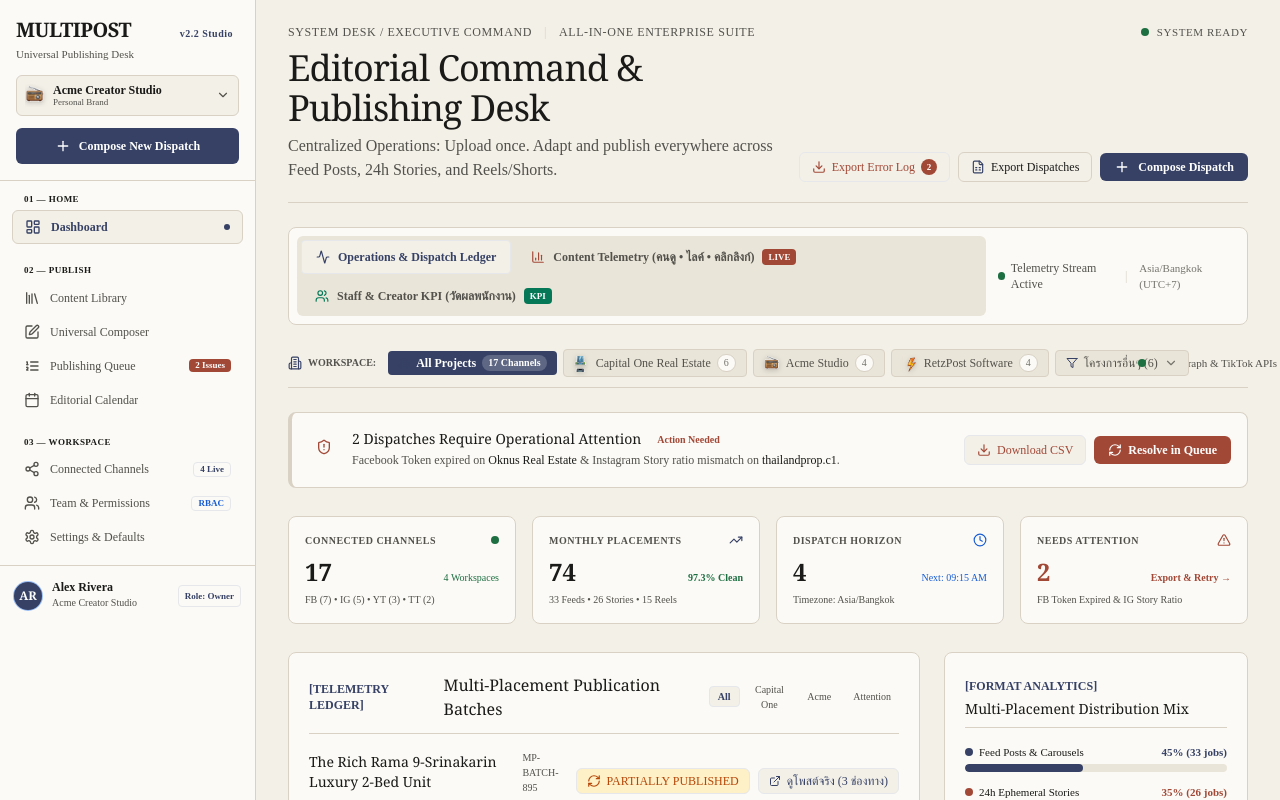
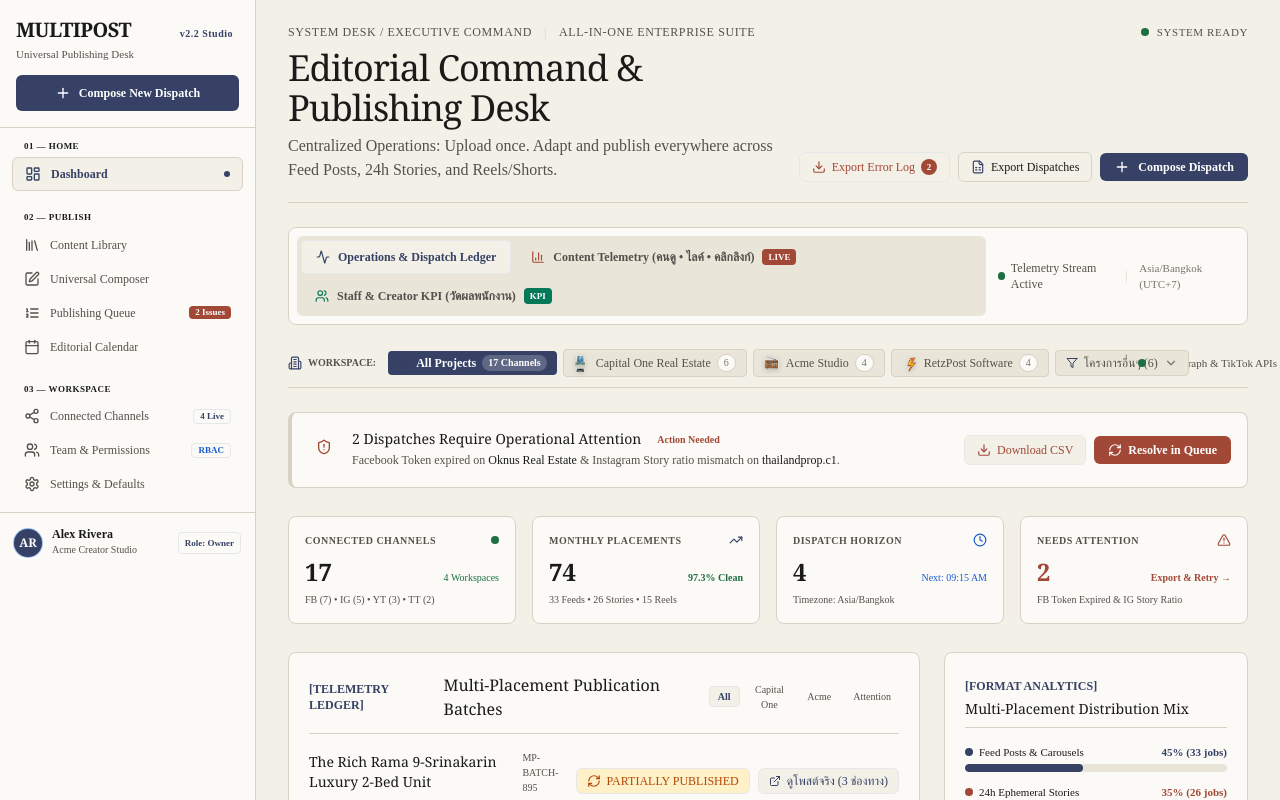
Before and after one commit to nopparat-cysit/retzpost, a Next.js app: page / in a window 1280 px wide. Shown: the top 800 px of the page. Built offline with nearby package versions, Linux system fonts and the light colour scheme.

Commit message:
refactor(ui): remove redundant workspace switcher dropdown from sidebar for a cleaner layout

```diff
--- a/src/components/layout/app-shell.tsx
+++ b/src/components/layout/app-shell.tsx
@@ -14,7 +14,6 @@
   Menu,
   X,
   Plus,
-  ChevronDown,
   Check,
   Building2,
   Sparkles,
@@ -47,7 +46,6 @@
   const pathname = usePathname();
   const [isMobileMenuOpen, setIsMobileMenuOpen] = useState(false);
   const [activeWorkspaceId, setActiveWorkspaceId] = useState('ws_acme');
-  const [isWorkspaceDropdownOpen, setIsWorkspaceDropdownOpen] = useState(false);
 
   useEffect(() => {
     if (typeof window !== 'undefined') {
@@ -67,15 +65,6 @@
       };
     }
   }, []);
-
-  const handleSelectWorkspace = (id: string) => {
-    setActiveWorkspaceId(id);
-    setIsWorkspaceDropdownOpen(false);
-    if (typeof window !== 'undefined') {
-      localStorage.setItem('retzpost_active_workspace_id', id);
-      window.dispatchEvent(new CustomEvent('retzpost:workspace-change', { detail: id }));
-    }
-  };
 
   const activeWorkspace = WORKSPACES.find(w => w.id === activeWorkspaceId) || WORKSPACES[0];
 
@@ -171,75 +160,6 @@
               </p>
             </Link>
 
-            {/* Interactive Workspace Switcher Dropdown */}
-            <div className="relative mt-3">
-              <button
-                type="button"
-                onClick={() => setIsWorkspaceDropdownOpen(!isWorkspaceDropdownOpen)}
-                className="w-full p-2 bg-paper-canvas border border-border-rule rounded-editorial flex items-center justify-between text-xs hover:border-brand-indigo/60 transition-colors group shadow-2xs text-left"
-              >
-                <div className="flex items-center gap-2 truncate">
-                  <Sticker name={activeWorkspace.stickerName || 'ws-software'} size="sm" />
-                  <div className="truncate">
-                    <p className="font-semibold text-ink-primary text-xs leading-none truncate">
-                      {activeWorkspace.name}
-                    </p>
-                    <p className="text-[9px] font-mono text-ink-secondary leading-none mt-0.5 truncate">
-                      {activeWorkspace.category}
-                    </p>
-                  </div>
-                </div>
-                <ChevronDown className="w-3.5 h-3.5 text-ink-secondary group-hover:text-ink-primary shrink-0 transition-colors" />
-              </button>
-
-              {/* Dropdown Menu */}
-              {isWorkspaceDropdownOpen && (
-                <div className="absolute left-0 right-0 top-full mt-1.5 bg-paper-raised border border-border-strong rounded-editorial shadow-lg p-1.5 z-50 space-y-1">
-                  <div className="px-2 py-1 text-[9px] font-mono uppercase text-ink-secondary font-bold">
-                    Switch Workspace Project:
-                  </div>
-
-                  {WORKSPACES.map((ws) => (
-                    <button
-                      key={ws.id}
-                      type="button"
-                      onClick={() => handleSelectWorkspace(ws.id)}
-                      className={`w-full flex items-center justify-between p-2 rounded text-left transition-colors text-xs ${
-                        ws.id === activeWorkspaceId
-                          ? 'bg-paper-canvas text-brand-indigo font-semibold shadow-2xs border border-border-rule'
-                          : 'hover:bg-paper-subtle text-ink-primary'
-                      }`}
-                    >
-                      <div className="flex items-center gap-2 truncate">
-                        <Sticker name={ws.stickerName || 'ws-software'} size="xs" />
-                        <div className="truncate">
-                          <p className="leading-tight truncate">{ws.name}</p>
-                          <p className="text-[9px] font-mono text-ink-secondary">{ws.category} • {ws.channelCount} ch</p>
-                        </div>
-                      </div>
-                      {ws.id === activeWorkspaceId && (
-                        <Check className="w-3.5 h-3.5 text-brand-indigo shrink-0" />
-                      )}
-                    </button>
-                  ))}
-
-                  <div className="pt-1 border-t border-border-rule">
-                    <button
-                      type="button"
-                      onClick={() => {
-                        alert('Create New Workspace feature: Ready for team collaboration setup.');
-                        setIsWorkspaceDropdownOpen(false);
-                      }}
-                      className="w-full flex items-center gap-1.5 px-2 py-1 text-[11px] font-mono text-brand-indigo hover:underline text-left font-medium"
-                    >
-                      <Plus className="w-3 h-3" />
-                      <span>Create New Project...</span>
-                    </button>
-                  </div>
-                </div>
-              )}
-            </div>
-
             {/* PRIMARY ACTION CTA BUTTON */}
             <Link
               href="/create"
```
